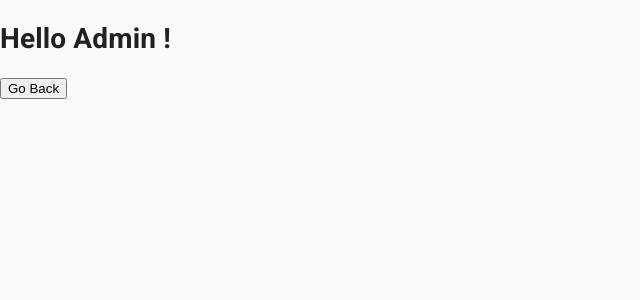
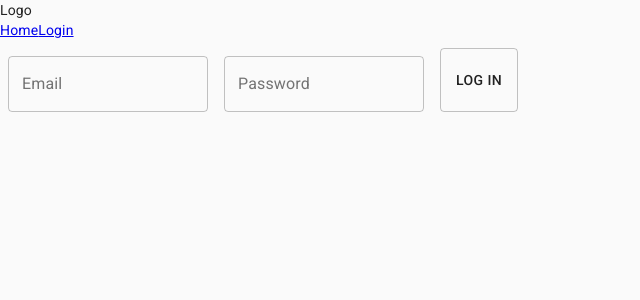
Before and after one commit to jujuriri/news, a React (Create React App) app: page /login in a window 1280 px wide. Shown: the top 300 px of the page, without its empty margins (0-640 px from the left). Built offline with nearby package versions, Linux system fonts and the light colour scheme; no server answers.

Commit message:
add some layout for Login page

```diff
--- a/src/components/App.jsx
+++ b/src/components/App.jsx
@@ -1,5 +1,5 @@
 import React, { useState, useEffect } from 'react'
-import { BrowserRouter as Router, Route, Switch } from 'react-router-dom'
+import { BrowserRouter as Router, Route, NavLink } from 'react-router-dom'
 import { CssBaseline } from '@material-ui/core'
 import Home from './Home'
 import Login from './Login'
@@ -18,16 +18,21 @@ function App() {
   return (
     <>
       <CssBaseline />
-      <Router>
-        <Switch>
-          <Route path="/" exact>
-            <Home />
-          </Route>
-          <Route path="/login" exact>
-            <Login />
-          </Route>
-        </Switch>
-      </Router>
+      <header>
+        <div>Logo</div>
+        <Router>
+          <div>
+            <NavLink exact to="/" activeClassName="nav-active">
+              Home
+            </NavLink>
+            <NavLink to="/login" activeClassName="nav-active">
+              Login
+            </NavLink>
+          </div>
+          <Route exact path="/" render={() => <Home />} />
+          <Route path="/login" render={() => <Login />} />
+        </Router>
+      </header>
     </>
   )
 }
--- a/src/components/Home.jsx
+++ b/src/components/Home.jsx
@@ -1,12 +1,9 @@
 import React from 'react'
-import { useHistory } from 'react-router-dom'
 
 function Home() {
-  const history = useHistory()
   return (
-    <div className="Home">
+    <div>
       <h1>Home(Public)</h1>
-      <button onClick={() => history.push('/login')}>Admin</button>
     </div>
   )
 }
--- a/src/components/Login.jsx
+++ b/src/components/Login.jsx
@@ -1,13 +1,53 @@
 import React from 'react'
-import { useHistory } from 'react-router-dom'
+import { makeStyles } from '@material-ui/core/styles'
+import { Button, TextField } from '@material-ui/core'
+
+const useStyles = makeStyles(theme => ({
+  container: {
+    display: 'flex',
+    flexWrap: 'wrap',
+  },
+  textField: {
+    marginLeft: theme.spacing(1),
+    marginRight: theme.spacing(1),
+    width: 200,
+  },
+  button: {
+    margin: theme.spacing(1),
+  },
+  input: {
+    display: 'none',
+  },
+}))
 
 function Login() {
-  const history = useHistory()
+  const classes = useStyles()
   return (
-    <div>
-      <h1>Hello Admin !</h1>
-      <button onClick={() => history.goBack()}>Go Back</button>
-    </div>
+    <form className={classes.container} noValidate autoComplete="off">
+      <div>
+        <TextField
+          id="outlined-basic"
+          className={classes.textField}
+          label="Email"
+          margin="normal"
+          variant="outlined"
+        />
+      </div>
+      <div>
+        <TextField
+          id="outlined-password-input"
+          label="Password"
+          className={classes.textField}
+          type="password"
+          autoComplete="current-password"
+          margin="normal"
+          variant="outlined"
+        />
+      </div>
+      <Button variant="outlined" className={classes.button}>
+        Log In
+      </Button>
+    </form>
   )
 }
 
```
